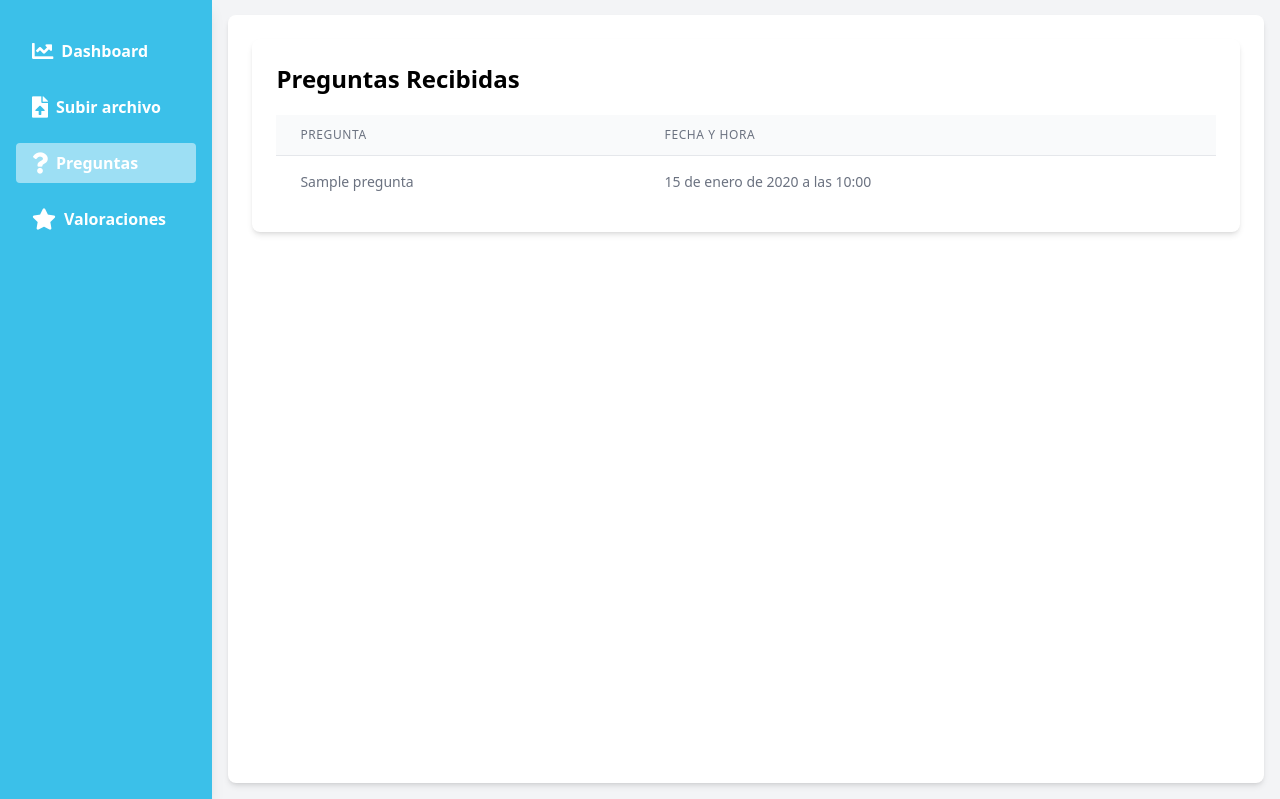
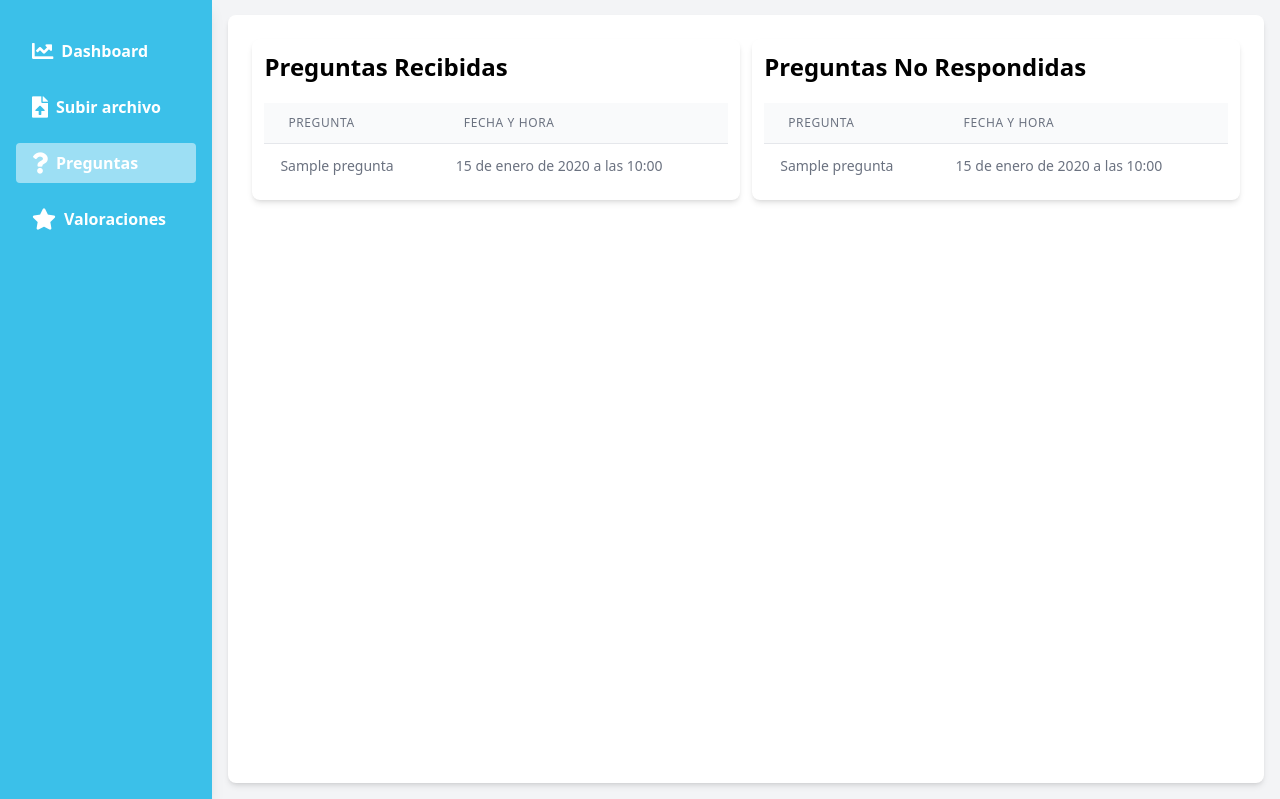
Before and after one commit to lcorralesg/Alexa-django, a Django app: page /questions/ in a window 1280 px wide. Shown: the part 97-896 px from the top of the page. Run offline with Django 5.2, Linux system fonts and the light colour scheme; a user stored in the database is signed in; tables that the repository leaves empty hold one stand-in row (values such as "Sample post"); a database or web service that is not in the repository returns one stand-in record (values such as "Sample title"); data that the repository does not hold is empty; some libraries are stand-ins or nearby versions; grey boxes are pictures that could not be loaded.

Commit message:
Add questions_nr API endpoint and update questions view

```diff
--- a/Admin_panel/core/views.py
+++ b/Admin_panel/core/views.py
@@ -93,10 +93,12 @@ def upload(request):
 @login_required
 def questions(request):
     questions_list = requests.get(f'{api_url}/questions').json()
+    questions_nr_list = requests.get(f'{api_url}/questions_nr').json()
 
     return render(request, 'questions.html', {
         'current': 'questions',
         'questions': questions_list,
+        'questions_nr': questions_nr_list,
         'title': 'Preguntas',
     })
 
--- a/Admin_panel/templates/index.html
+++ b/Admin_panel/templates/index.html
@@ -44,22 +44,22 @@
             <div class="p-4 shadow-lg h-full" style="background-color: #3BC0E9;">
                 <ul class="space-y-4 mt-4">
                     <li>
-                        <a href="/dashboard/" class="text-white font-bold block px-2 py-2 w-full flex items-center {% if current == 'dashboard' %}bg-white bg-opacity-50 rounded{% endif %}">
+                        <a href="/dashboard/" class="text-white font-bold block px-2 py-2 w-full flex items-center transition-colors duration-300 ease-in-out hover:bg-white hover:text-black {% if current == 'dashboard' %}bg-white bg-opacity-50 rounded{% endif %}">
                             <i class="fas fa-chart-line px-2 fa-lg"></i> Dashboard
                         </a>
                     </li>
                     <li>
-                        <a href="/upload/" class="text-white font-bold block px-2 py-2 w-full flex items-center {% if current == 'upload' %}bg-white bg-opacity-50 rounded{% endif %}">
+                        <a href="/upload/" class="text-white font-bold block px-2 py-2 w-full flex items-center transition-colors duration-300 ease-in-out hover:bg-white hover:text-black {% if current == 'upload' %}bg-white bg-opacity-50 rounded{% endif %}">
                             <i class="fas fa-file-upload px-2 fa-lg"></i> Subir archivo
                         </a>
                     </li>
                     <li>
-                        <a href="/questions/" class="text-white font-bold block px-2 py-2 w-full flex items-center {% if current == 'questions' %}bg-white bg-opacity-50 rounded{% endif %}">
+                        <a href="/questions/" class="text-white font-bold block px-2 py-2 w-full flex items-center transition-colors duration-300 ease-in-out hover:bg-white hover:text-black {% if current == 'questions' %}bg-white bg-opacity-50 rounded{% endif %}">
                             <i class="fas fa-question px-2 fa-lg"></i> Preguntas
                         </a>
                     </li>
                     <li>
-                        <a href="/ratings/" class="text-white font-bold block px-2 py-2 w-full flex items-center {% if current == 'ratings' %}bg-white bg-opacity-50 rounded{% endif %}">
+                        <a href="/ratings/" class="text-white font-bold block px-2 py-2 w-full flex items-center transition-colors duration-300 ease-in-out hover:bg-white hover:text-black {% if current == 'ratings' %}bg-white bg-opacity-50 rounded{% endif %}">
                             <i class="fas fa-star px-2 fa-lg"></i> Valoraciones
                         </a>
                     </li>
--- a/Admin_panel/templates/questions.html
+++ b/Admin_panel/templates/questions.html
@@ -3,7 +3,9 @@
 {% load static %}
 {% block content %}
 <div class="shadow-md p-6 rounded-lg bg-white w-full">
-        <div class="shadow-md p-6 rounded-lg bg-white w-full">
+    <div class="flex justify-between">
+        <!-- Tabla de Preguntas Recibidas -->
+        <div class="shadow-md p-3 rounded-lg bg-white w-full md:w-1/2">
             <div class="overflow-x-auto">
                 <h1 class="text-2xl font-bold mb-5">Preguntas Recibidas</h1>
                 <div class="max-h-80 overflow-y-auto">
@@ -17,8 +19,32 @@
                         <tbody class="bg-white divide-y divide-gray-200">
                             {% for question in questions %}
                             <tr>
-                            <td class="px-6 py-4 whitespace-nowrap text-sm text-gray-500">{{ question.Pregunta }}</td>
-                            <td class="px-6 py-4 whitespace-nowrap text-sm text-gray-500">{{ question.Timestamp }}</td>
+                                <td class="px-4 py-3 whitespace-nowrap text-sm text-gray-500">{{ question.Pregunta }}</td>
+                                <td class="px-4 py-3 whitespace-nowrap text-sm text-gray-500">{{ question.Timestamp }}</td>
+                            </tr>
+                            {% endfor %}
+                        </tbody>
+                    </table>
+                </div>
+            </div>
+        </div>
+        <!-- Tabla de Preguntas No Respondidas -->
+        <div class="shadow-md p-3 rounded-lg bg-white w-full md:w-1/2 ml-3">
+            <div class="overflow-x-auto">
+                <h1 class="text-2xl font-bold mb-5">Preguntas No Respondidas</h1>
+                <div class="max-h-80 overflow-y-auto">
+                    <table class="min-w-full divide-y divide-gray-200 table-fixed">
+                        <thead class="bg-gray-50">
+                            <tr>
+                                <th class="px-6 py-3 text-left text-xs font-medium text-gray-500 uppercase tracking-wider">Pregunta</th>
+                                <th class="px-6 py-3 text-left text-xs font-medium text-gray-500 uppercase tracking-wider">Fecha y hora</th>
+                            </tr>
+                        </thead>
+                        <tbody class="bg-white divide-y divide-gray-200">
+                            {% for question_nr in questions_nr %}
+                            <tr>
+                                <td class="px-4 py-3 whitespace-nowrap text-sm text-gray-500">{{ question_nr.Pregunta }}</td>
+                                <td class="px-4 py-3 whitespace-nowrap text-sm text-gray-500">{{ question_nr.Timestamp }}</td>
                             </tr>
                             {% endfor %}
                         </tbody>
@@ -27,4 +53,6 @@
             </div>
         </div>
     </div>
+</div>
+
 {% endblock %}
```
Lines whose indentation alone changed are shown as unchanged.
